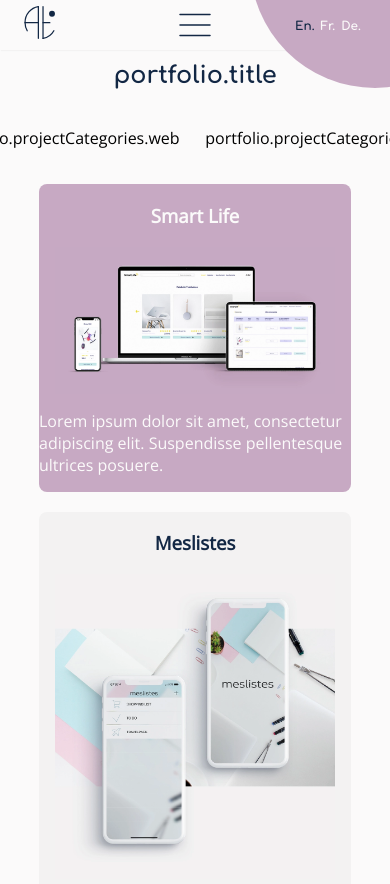
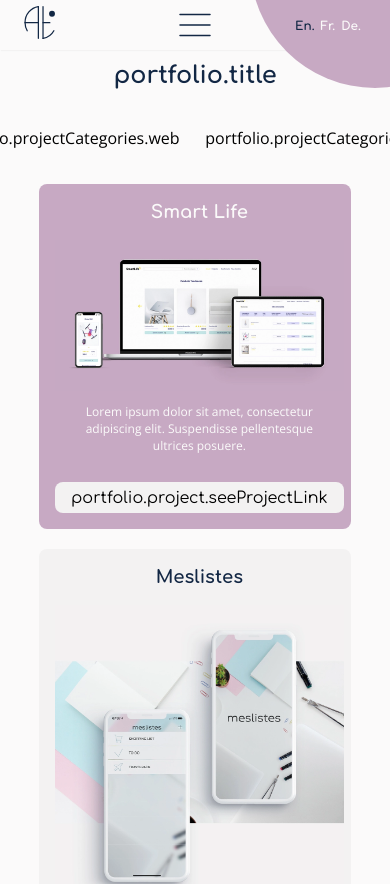
Before and after one commit to anatanczak/my-website-v2, a React (Create React App) app: page /portfolio in a window 390 px wide. Shown: the top 884 px of the page. Built offline with nearby package versions, Linux system fonts and the light colour scheme; what i18next-xhr-backend would draw is missing.

Commit message:
fix z-index issues + add responsive projects component

```diff
--- a/src/Components/LanguageSelect/styles.scss
+++ b/src/Components/LanguageSelect/styles.scss
@@ -4,7 +4,7 @@
 @import 'src/_fonts.scss';
 
 .LangugageSelectContainer {
-  z-index: 2;
+  z-index: 3;
   position: fixed;
   top: -162px;
   right: -110px;
--- a/src/Components/NavBar/style.scss
+++ b/src/Components/NavBar/style.scss
@@ -77,7 +77,7 @@
     top: 0;
     left: 0;
     right: 0;
-    z-index: 1;
+    z-index: 3;
     &-AllwaysVisibleMenuContainer {
       height: 50px;
       padding: 5px 20px;
--- a/src/Components/PortfolioComponent/ProjectInterface.ts
+++ b/src/Components/PortfolioComponent/ProjectInterface.ts
@@ -4,4 +4,5 @@
   thumbnail: string;
   thumbnailBackgroundColor: string;
   shortDescription: string;
+  githubLink: string;
 }
--- a/src/Components/PortfolioComponent/ProjectList.ts
+++ b/src/Components/PortfolioComponent/ProjectList.ts
@@ -12,8 +12,11 @@
 /* Old Portfolio Images */
 import OldPortfolioThumbnail from '../../assets/projects/oldPortfolio/old_portfolio_thumbnail.webp';
 
-/* Old Portfolio Images */
+/* Blue Snail Images */
 import BlueSnailThumbnail from '../../assets/projects/blueSnail/bluesnail_thumbnail.webp';
+
+/* Success Builder Images */
+import SuccessBuilderThumbnail from '../../assets/projects/successBuilder/success_builder_thumbnail.webp';
 
 export enum BackgroundColorCode {
   'Lilly' = '#c7a9c3',
@@ -30,7 +33,8 @@
       thumbnail: SmartLifeThumbnail,
       thumbnailBackgroundColor: BackgroundColorCode.Lilly,
       shortDescription:
-        'Lorem ipsum dolor sit amet, consectetur adipiscing elit. Suspendisse pellentesque ultrices posuere.'
+        'Lorem ipsum dolor sit amet, consectetur adipiscing elit. Suspendisse pellentesque ultrices posuere.',
+      githubLink: 'https://github.com/anaviktoriv/SmartLife'
     },
     projectB: {
       id: 2,
@@ -38,7 +42,8 @@
       thumbnail: MeslistesThumbnail,
       thumbnailBackgroundColor: BackgroundColorCode.Grey,
       shortDescription:
-        'Lorem ipsum dolor sit amet, consectetur adipiscing elit. Suspendisse pellentesque ultrices posuere.'
+        'Lorem ipsum dolor sit amet, consectetur adipiscing elit. Suspendisse pellentesque ultrices posuere.',
+      githubLink: 'https://github.com/anaviktoriv/meslistes'
     }
   },
   {
@@ -48,7 +53,8 @@
       thumbnail: NewPortfolioThumbnail,
       thumbnailBackgroundColor: BackgroundColorCode.PaleGreen,
       shortDescription:
-        'Lorem ipsum dolor sit amet, consectetur adipiscing elit. Suspendisse pellentesque ultrices posuere.'
+        'Lorem ipsum dolor sit amet, consectetur adipiscing elit. Suspendisse pellentesque ultrices posuere.',
+      githubLink: 'https://github.com/anaviktoriv/my-website-v2'
     },
     projectB: {
       id: 4,
@@ -56,7 +62,8 @@
       thumbnail: OldPortfolioThumbnail,
       thumbnailBackgroundColor: BackgroundColorCode.DarkBlue,
       shortDescription:
-        'Lorem ipsum dolor sit amet, consectetur adipiscing elit. Suspendisse pellentesque ultrices posuere.'
+        'Lorem ipsum dolor sit amet, consectetur adipiscing elit. Suspendisse pellentesque ultrices posuere.',
+      githubLink: 'https://github.com/anaviktoriv/myWebsite'
     }
   },
   {
@@ -66,15 +73,17 @@
       thumbnail: BlueSnailThumbnail,
       thumbnailBackgroundColor: BackgroundColorCode.Grey,
       shortDescription:
-        'Lorem ipsum dolor sit amet, consectetur adipiscing elit. Suspendisse pellentesque ultrices posuere.'
+        'Lorem ipsum dolor sit amet, consectetur adipiscing elit. Suspendisse pellentesque ultrices posuere.',
+      githubLink: 'https://github.com/anaviktoriv/BlueSnail'
     },
     projectB: {
       id: 6,
       name: 'Success Builder',
-      thumbnail: '',
+      thumbnail: SuccessBuilderThumbnail,
       thumbnailBackgroundColor: BackgroundColorCode.Lilly,
       shortDescription:
-        'Lorem ipsum dolor sit amet, consectetur adipiscing elit. Suspendisse pellentesque ultrices posuere.'
+        'Lorem ipsum dolor sit amet, consectetur adipiscing elit. Suspendisse pellentesque ultrices posuere.',
+      githubLink: 'https://github.com/anaviktoriv/Success-Builder'
     }
   }
 ];
--- a/src/Components/PortfolioComponent/Projects/Project/Project.tsx
+++ b/src/Components/PortfolioComponent/Projects/Project/Project.tsx
@@ -1,5 +1,6 @@
 import React, { FunctionComponent, useState, useEffect } from 'react';
 import { useTranslation } from 'react-i18next';
+import { Link } from 'react-router-dom';
 
 import ProjectInterface from '../../ProjectInterface';
 import { BackgroundColorCode } from '../../ProjectList';
@@ -18,12 +19,28 @@
     color: ''
   };
 
+  let buttonStyles = {
+    backgroundColor: BackgroundColorCode.Grey
+  };
+
   if (project.thumbnailBackgroundColor === BackgroundColorCode.Grey) {
     styles = {
       backgroundColor: project.thumbnailBackgroundColor,
       color: BackgroundColorCode.DarkBlue
     };
+    buttonStyles = {
+      backgroundColor: BackgroundColorCode.Lilly
+    };
   }
+  if (project.thumbnailBackgroundColor === BackgroundColorCode.DarkBlue) {
+    buttonStyles = {
+      backgroundColor: BackgroundColorCode.PaleGreen
+    };
+  }
+
+  const buttonClickHandler = (projectId: number) => {
+    console.log(projectId);
+  };
 
   return (
     <div className="ProjectContainer" style={styles}>
@@ -37,6 +54,15 @@
         <p className="ProjectContainer-CardFront-Description">
           {project.shortDescription}
         </p>
+        <button
+          className="ProjectContainer-CardFront-Button"
+          style={buttonStyles}
+          onClick={() => {
+            buttonClickHandler(project.id);
+          }}
+        >
+          {t('portfolio.project.seeProjectLink')}
+        </button>
       </div>
     </div>
   );
--- a/src/Components/PortfolioComponent/Projects/Project/styles.scss
+++ b/src/Components/PortfolioComponent/Projects/Project/styles.scss
@@ -2,19 +2,21 @@
 @import 'src/_vars.scss';
 @import 'src/_breakpoints.scss';
 @import 'src/_mixins.scss';
+@import 'src/_fonts.scss';
+@import 'src/_buttons.scss';
 
 .ProjectContainer {
   display: flex;
   width: 100%;
   height: 100%;
-  border-radius: $mainBorderRadius;
+  border-radius: $main-border-radius;
   color: $main-white;
 
   &-CardFront {
     display: flex;
     flex-direction: column;
     align-items: center;
-    justify-content: center;
+    justify-content: space-between;
 
     &-Title {
       color: inherit;
@@ -23,17 +25,65 @@
       width: 90%;
       height: auto;
     }
+    &-Button {
+      @include simple-button;
+      margin: 1em;
+    }
   }
 }
 
 /* ---------------------------  Mobile --------------------------- */
 
 @media (max-width: $mobile-max-width) {
+  .ProjectContainer {
+    &-CardFront {
+      &-Title {
+        font: $mobile-h2;
+      }
+      &-Description {
+        font: $mobile-p;
+        text-align: center;
+        width: 75%;
+      }
+    }
+  }
 }
 /* ---------------------------  Tablet --------------------------- */
 @media (min-width: $tablet-min-width) {
+  .ProjectContainer {
+    &-CardFront {
+      &-Title {
+        font: $tablet-h2;
+      }
+      &-Description {
+        font: $tablet-p;
+        text-align: center;
+        width: 80%;
+      }
+    }
+  }
 }
 
 /* ---------------------------  Desktop --------------------------- */
-@media (min-width: $desktop-min-width) {
+@media (min-width: $desktop-min-width) and (hover: hover) {
+  .ProjectContainer {
+    &-CardFront {
+      align-items: center;
+      justify-content: center;
+      &-Title {
+        display: none;
+      }
+      &-Description {
+        display: none;
+      }
+      &-Image {
+        width: 250px;
+        max-width: 85%;
+        height: auto;
+      }
+      &-Button {
+        display: none;
+      }
+    }
+  }
 }
--- a/src/Components/PortfolioComponent/Projects/styles.scss
+++ b/src/Components/PortfolioComponent/Projects/styles.scss
@@ -26,7 +26,6 @@
     flex-direction: column;
     align-items: center;
     &-ProjectCoupleContainer {
-      display: flex;
       flex-direction: column;
       align-items: center;
       width: 100%;
@@ -43,19 +42,64 @@
 /* ---------------------------  Tablet --------------------------- */
 @media (min-width: $tablet-min-width) {
   .ProjectsContainer {
+    flex-direction: column;
+    align-items: center;
     &-ProjectCoupleContainer {
-      display: flex;
       flex-direction: row;
+      &-ProjectAContainer {
+        width: 50%;
+      }
+      &-ProjectBContainer {
+        width: 50%;
+      }
     }
   }
 }
 
 /* ---------------------------  Desktop --------------------------- */
-@media (min-width: $desktop-min-width) {
+@media (min-width: $desktop-min-width) and (hover: hover) {
   .ProjectsContainer {
+    flex-direction: row;
+    justify-content: center;
+    max-width: 1200px;
+    align-items: flex-start;
+    min-height: 80vh;
+
     &-ProjectCoupleContainer {
+      width: 33%;
       display: flex;
       flex-direction: column;
+      height: 70vh;
+
+      &-ProjectAContainer {
+        width: 95%;
+      }
+      &-ProjectBContainer {
+        width: 95%;
+      }
+    }
+    /* First div */
+    &-ProjectCoupleContainer:nth-child(1n) > div:first-child {
+      height: 40%;
+    }
+    &-ProjectCoupleContainer:nth-child(1n) > div:nth-child(2) {
+      height: 60%;
+    }
+
+    /* Second div */
+    &-ProjectCoupleContainer:nth-child(2n) > div:first-child {
+      height: 60%;
+    }
+    &-ProjectCoupleContainer:nth-child(2n) > div:nth-child(2) {
+      height: 40%;
+    }
+
+    /* Third div */
+    &-ProjectCoupleContainer:nth-child(3n) > div:first-child {
+      height: 40%;
+    }
+    &-ProjectCoupleContainer:nth-child(3n) > div:nth-child(2) {
+      height: 60%;
     }
   }
 }
--- a/src/_buttons.scss
+++ b/src/_buttons.scss
@@ -1,11 +1,16 @@
 @import 'src/_colors.scss';
 @import 'src/_vars.scss';
+@import 'src/_fonts.scss';
+
+@mixin simple-button {
+  font: $button-font;
+  padding: 0.4em 1em;
+  border-radius: $main-border-radius;
+}
 
 @mixin pale-green-button {
   background-color: $main-palegreen;
-  font: $button-font;
-  padding: 0.4em 1em;
-  border-radius: 8px;
+  @include simple-button;
 
   &:hover {
     //TODO: decide what to do on hover
--- a/src/_vars.scss
+++ b/src/_vars.scss
@@ -1 +1 @@
-$mainBorderRadius: 8px;
+$main-border-radius: 8px;
--- a/src/locales/fr/translation.json
+++ b/src/locales/fr/translation.json
@@ -39,5 +39,6 @@
   "portfolio.projectCategories.all": "Tout",
   "portfolio.projectCategories.web": "Web",
   "portfolio.projectCategories.ios": "iOS",
-  "portfolio.projectCategories.uiux": "UI/UX"
+  "portfolio.projectCategories.uiux": "UI/UX",
+  "portfolio.project.seeProjectLink": "Voir le projet"
 }
```
Also changed, not shown: src/assets/projects/successBuilder/success_builder_thumbnail.webp (added).
